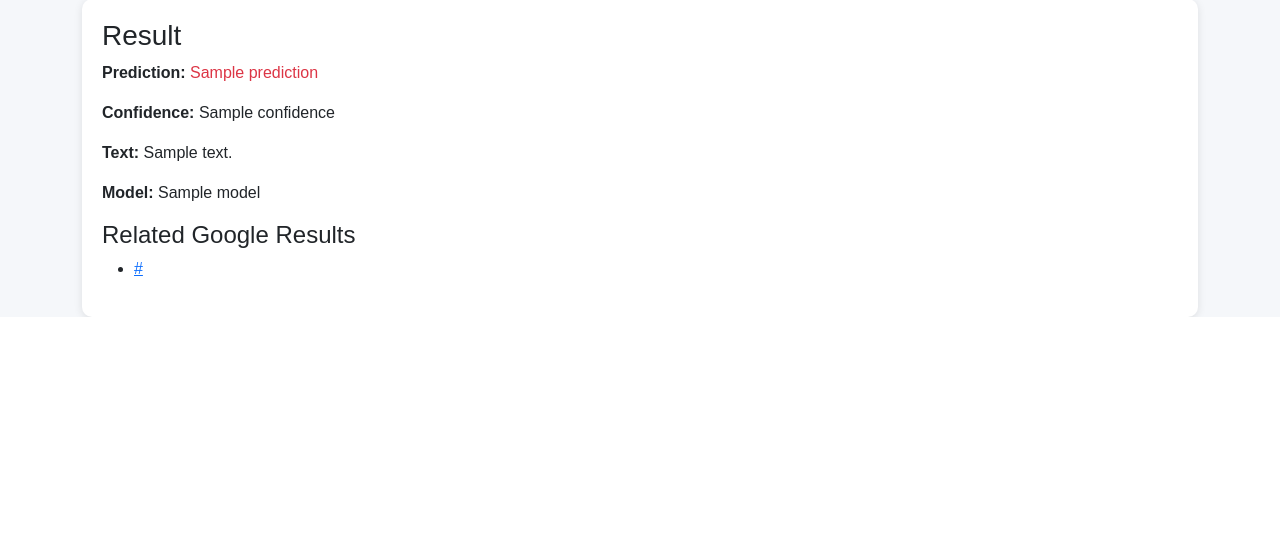
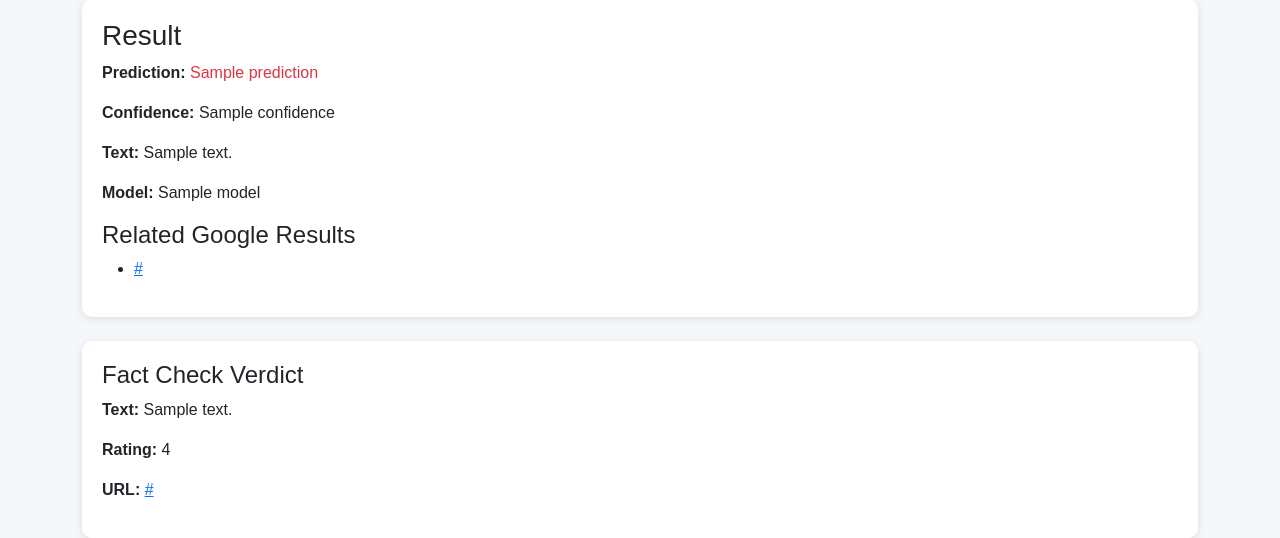
Before and after one commit to rdjirackor/FND, a Flask app: template FakeNewsChecker/templates/index.html in a window 1280 px wide. Shown: the part 565-1103 px from the top of the page. Before the commit the page ends 882 px from the top, so only its background shows below. Run offline with Flask 3, Linux system fonts and the light colour scheme; the template is opened without the code that fills it: most values are stand-ins (such as "Sample title", 1, 10 or a date in 2020); parts of the project's set-up code (start-up, migrations or seed data) failed here and were passed over.

Commit message:
Adding Factchecks

```diff
--- a/FakeNewsChecker/app.py
+++ b/FakeNewsChecker/app.py
@@ -197,6 +197,29 @@ def google_search(query, num_results=5):
     except Exception as e:
         return [f"[Google API error: {e}]"]
 
+import requests
+
+def check_fact_claim(claim):
+    """
+    Uses Google Fact Check API (example) to search for verified claims.
+    """
+    API_KEY = "AIzaSyA0pla-m_gxPFGnRgnmh8txxc4SqJEs8_Y"
+    url = "https://factchecktools.googleapis.com/v1alpha1/claims:search"
+    params = {"query": claim, "key": API_KEY}
+    response = requests.get(url, params=params)
+
+    if response.status_code == 200:
+        data = response.json()
+        if "claims" in data and len(data["claims"]) > 0:
+            # Take the top fact-check result
+            claim_data = data["claims"][0]
+            text = claim_data.get("text", "")
+            rating = claim_data.get("claimReview", [{}])[0].get("textualRating", "Unknown")
+            url = claim_data.get("claimReview", [{}])[0].get("url", "")
+            return {"text": text, "rating": rating, "url": url}
+    return None
+
+
 
 
 # -------------------------
@@ -219,6 +242,8 @@ def save_feedback(text, prediction, confidence, feedback):
 def home():
     result = None
     links = []
+    verdict = None   # <-- define it here to avoid UnboundLocalError
+
     if request.method == "POST":
         text = request.form["text_input"]
 
@@ -242,10 +267,17 @@ def home():
             "vectorizer": vectorizer_choice
         }
 
-        # get google results
-        links =google_search(text, num_results=5)
+        # get google results (replace "butterfly" with your real search)
+        links = "butterfly" #google_search(text, num_results=5)
 
-    return render_template("index.html", result=result, links=links)
+        # fact check verdict
+        verdict = check_fact_claim(text)
+
+
+    return render_template("index.html", result=result, verdict=verdict)
+
+
+
 
 @app.route("/feedback", methods=["POST"])
 def feedback():
--- a/FakeNewsChecker/templates/index.html
+++ b/FakeNewsChecker/templates/index.html
@@ -77,6 +77,22 @@
             </ul>
         </div>
         {% endif %}
+
+        {% if verdict %}
+<div class="result-box mt-4">
+    <h4>Fact Check Verdict</h4>
+    <p><strong>Text:</strong> {{ verdict.text }}</p>
+    <p><strong>Rating:</strong> {{ verdict.rating }}</p>
+    <p><strong>URL:</strong>
+        {% if verdict.url %}
+            <a href="{{ verdict.url }}" target="_blank">{{ verdict.url }}</a>
+        {% else %}
+            [No URL available]
+        {% endif %}
+    </p>
+</div>
+{% endif %}
+
     </div>
 </body>
 
```
